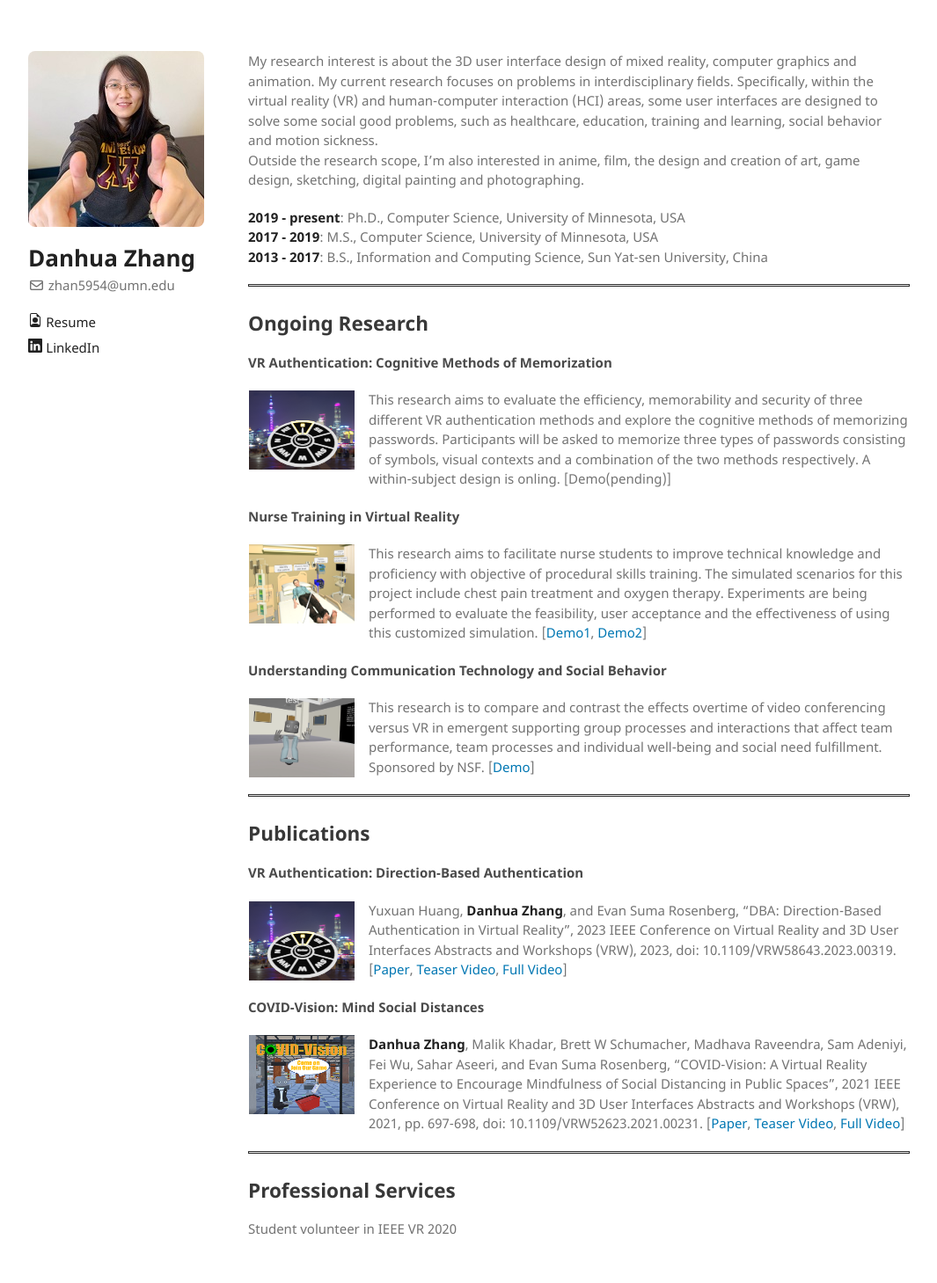
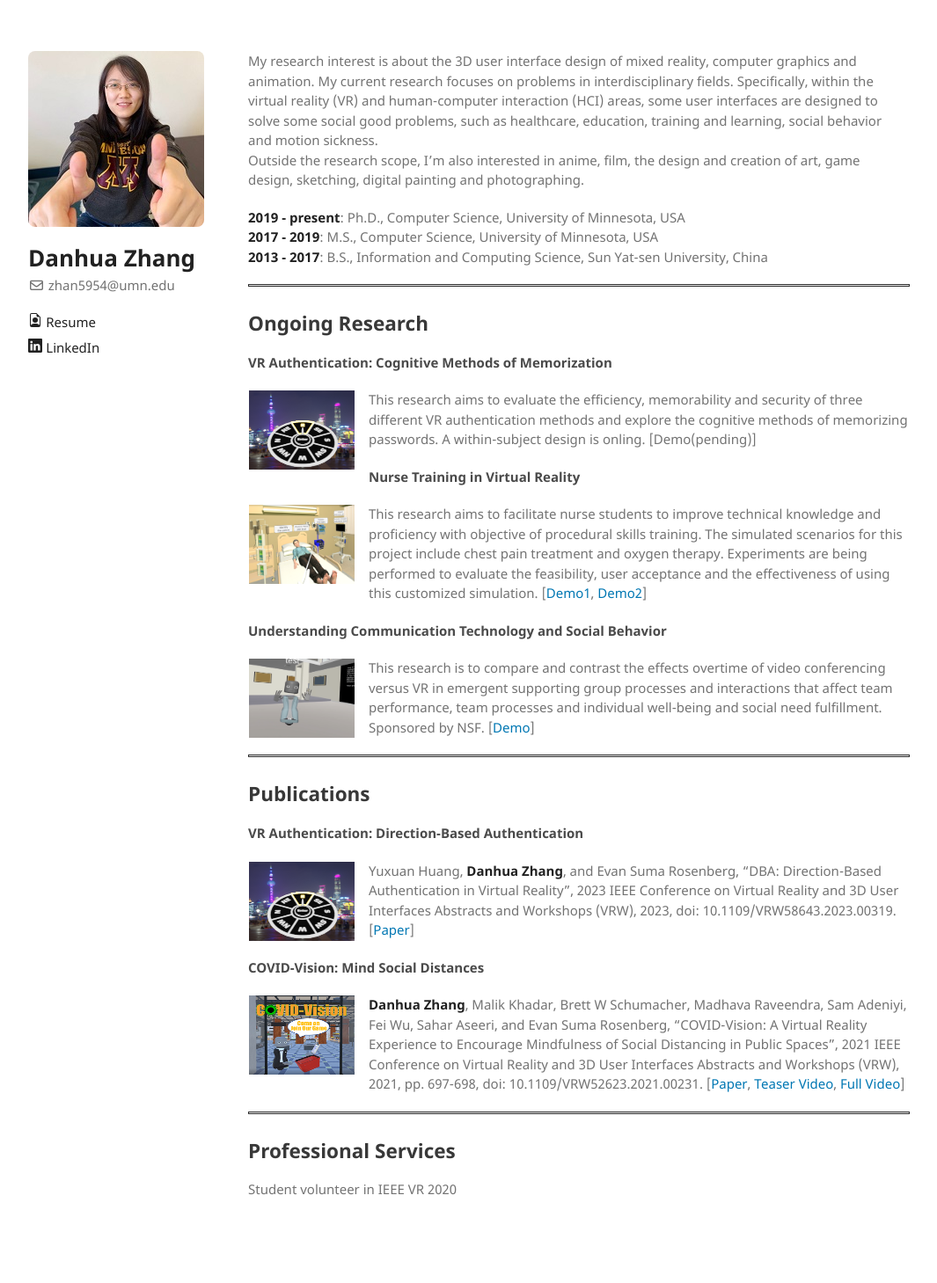
Before and after one commit to DanhuaZhang/DanhuaZhang.github.io, a Jekyll site: the page built from index.md, in a window 1280 px wide. Shown: the whole page at 88% size, without its empty margins (108-1173 px from the left). Built offline with Jekyll 4.4.1, drawn with Linux system fonts in a browser that asks for light colours; the repository's description, which GitHub fills in, is left out; after the commit the page ends 1414 px from its top, so only the background shows below that.

Commit message:
hide the details of the latest study

```diff
--- a/index.md
+++ b/index.md
@@ -20,7 +20,7 @@ My research interest is about the 3D user interface design of mixed reality, com
 #### VR Authentication: Cognitive Methods of Memorization
 <img style="width: 120px; height: 90px; float: left; margin-right: 15px; padding: 1px" src="/assets/img/dba-teaser.png">
 
-This research aims to evaluate the efficiency, memorability and security of three different VR authentication methods and explore the cognitive methods of memorizing passwords. Participants will be asked to memorize three types of passwords consisting of symbols, visual contexts and a combination of the two methods respectively. A within-subject design is onling.
+This research aims to evaluate the efficiency, memorability and security of three different VR authentication methods and explore the cognitive methods of memorizing passwords. <!--Participants will be asked to memorize three types of passwords consisting of symbols, visual contexts and a combination of the two methods respectively.--> A within-subject design is onling.
 [Demo(pending)]
 
 #### Nurse Training in Virtual Reality
@@ -41,7 +41,7 @@ This research is to compare and contrast the effects overtime of video conferenc
 <img style="width: 120px; height: 90px; float: left; margin-right: 15px; padding: 1px" src="/assets/img/dba-teaser.png">
 Yuxuan Huang, **Danhua Zhang**, and Evan Suma Rosenberg, “DBA: Direction-Based Authentication in Virtual Reality”, 2023 IEEE Conference on Virtual Reality and 3D User Interfaces Abstracts and Workshops (VRW), 2023, doi: 10.1109/VRW58643.2023.00319.
 <!--  -->
-[[Paper](https://doi.org/10.1109/VRW58643.2023.00319){:target="_blank" rel="noopener"}, [Teaser Video](https://youtu.be/4kmHfNXeJHM){:target="_blank" rel="noopener"}, [Full Video](https://mediaspace.umn.edu/media/t/1_tza87ueo){:target="_blank" rel="noopener"}]
+[[Paper](https://doi.org/10.1109/VRW58643.2023.00319){:target="_blank" rel="noopener"}<!-- , [Teaser Video](https://youtu.be/4kmHfNXeJHM){:target="_blank" rel="noopener"}, [Full Video](https://mediaspace.umn.edu/media/t/1_tza87ueo){:target="_blank" rel="noopener"}-->]
 
 #### COVID-Vision: Mind Social Distances
 <img style="width: 120px; height: 90px; float: left; margin-right: 15px; padding: 1px" src="/assets/img/covid-vision-teaser.png">
```
